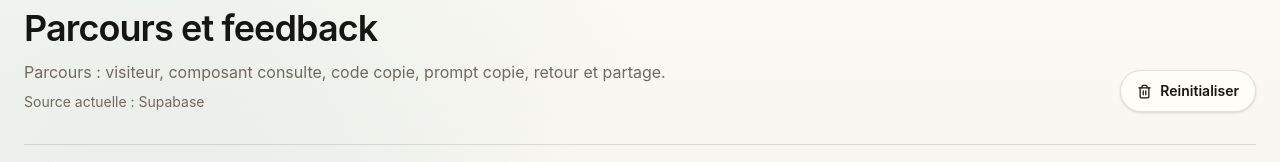
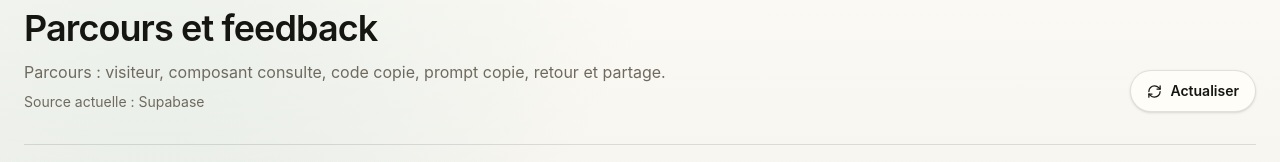
Before and after one commit to Ramseyn77/PromptUI, a Next.js app: page /analytics in a window 1280 px wide. Shown: the part 133-295 px from the top of the page. Built offline with nearby package versions, Linux system fonts and the light colour scheme; no server answers; the database is empty.

Commit message:
actualise button

```diff
--- a/components/analytics/AnalyticsDashboard.tsx
+++ b/components/analytics/AnalyticsDashboard.tsx
@@ -1,8 +1,8 @@
 'use client';
 
-import { BarChart3, ClipboardCopy, Eye, MessageSquare, RefreshCw, Share2, Sparkles, Trash2, Users } from 'lucide-react';
+import { BarChart3, ClipboardCopy, Eye, MessageSquare, RefreshCw, Share2, Sparkles, Users } from 'lucide-react';
 import { useEffect, useMemo, useState } from 'react';
-import { AnalyticsEvent, FeedbackRecord, clearAnalyticsEvents, getAnalyticsEvents, getRemoteAnalytics } from '@/utils/analytics';
+import { AnalyticsEvent, FeedbackRecord, getAnalyticsEvents, getRemoteAnalytics } from '@/utils/analytics';
 
 const labels: Record<AnalyticsEvent['type'], string> = {
   visitor: 'Visiteur',
@@ -28,7 +28,6 @@ export function AnalyticsDashboard() {
   const [feedback, setFeedback] = useState<FeedbackRecord[]>([]);
   const [source, setSource] = useState<'supabase' | 'local'>('local');
 
-  useEffect(() => {
   async function sync() {
     const remote = await getRemoteAnalytics();
     if (remote.usingSupabase) {
@@ -52,6 +51,8 @@ export function AnalyticsDashboard() {
     }));
     setSource('local');
   }
+
+  useEffect(() => {
     void sync();
     const onSync = () => void sync();
     window.addEventListener('promptui-analytics-updated', onSync);
@@ -98,9 +99,9 @@ export function AnalyticsDashboard() {
           <p className="mt-3 max-w-2xl text-[var(--muted)]">Parcours : visiteur, composant consulte, code copie, prompt copie, retour et partage.</p>
           <p className="mt-2 text-sm text-[var(--muted)]">Source actuelle : {source === 'supabase' ? 'Supabase' : 'localStorage fallback'}</p>
         </div>
-        <button onClick={() => clearAnalyticsEvents()} className="inline-flex items-center justify-center gap-2 rounded-full border border-[var(--line)] bg-[var(--surface)] px-4 py-2.5 text-sm font-semibold shadow-sm">
-          <Trash2 size={15}/>
-          Reinitialiser
+        <button onClick={() => void sync()} className="inline-flex items-center justify-center gap-2 rounded-full border border-[var(--line)] bg-[var(--surface)] px-4 py-2.5 text-sm font-semibold shadow-sm">
+          <RefreshCw size={15}/>
+          Actualiser
         </button>
       </div>
 
```
Lines whose indentation alone changed are shown as unchanged.
